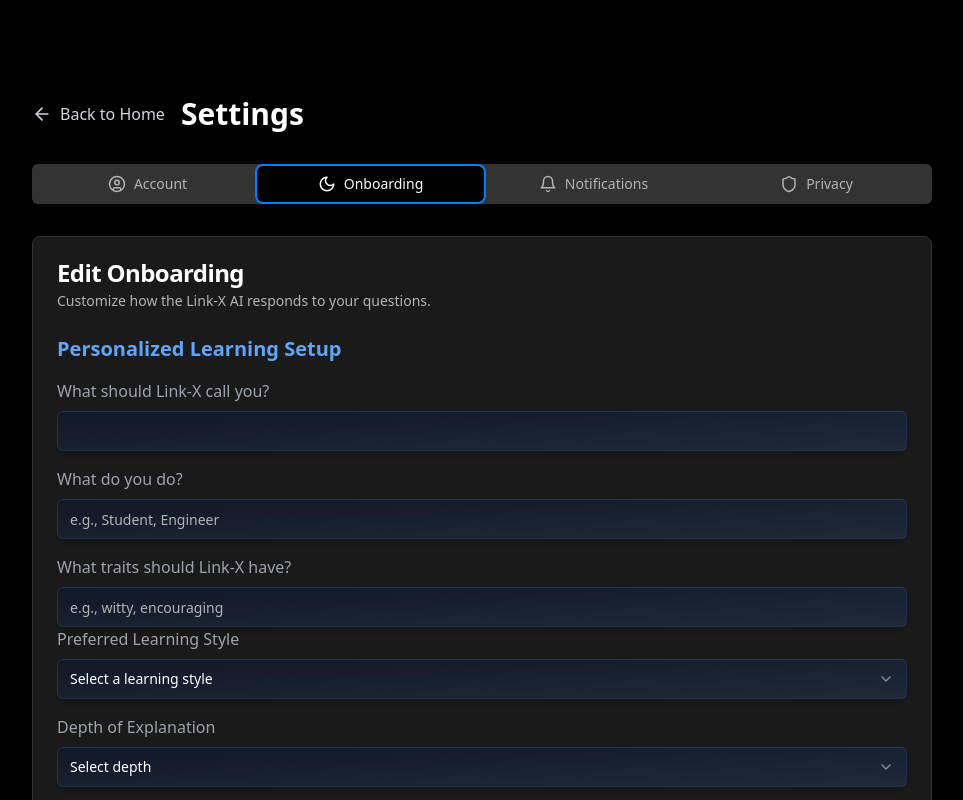
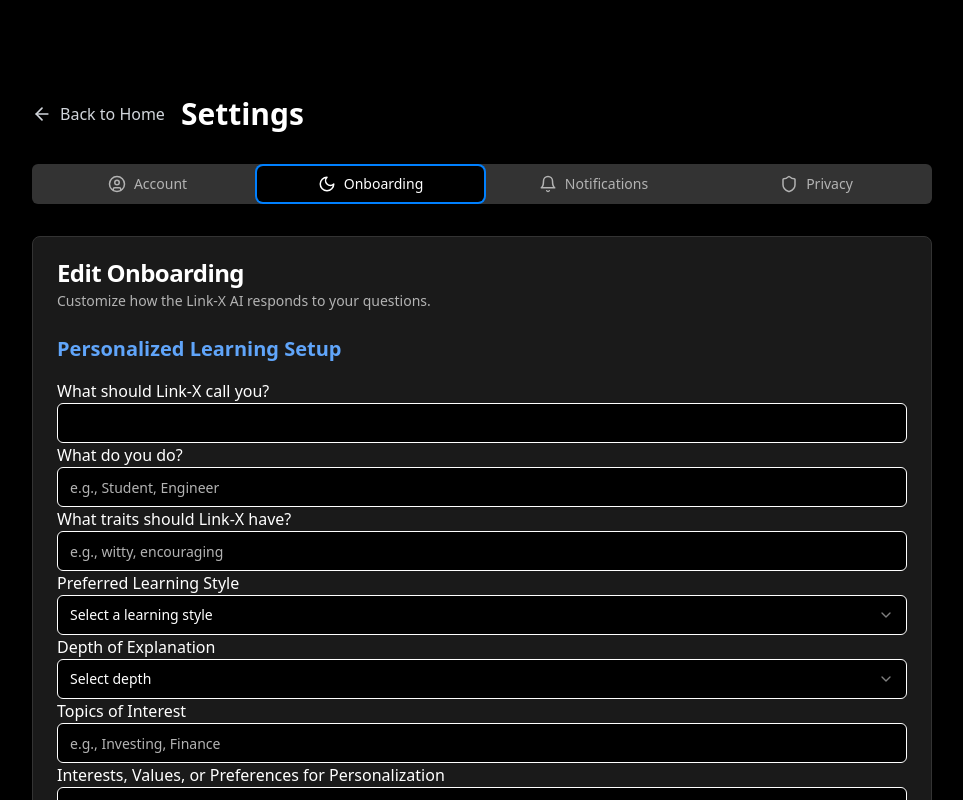
Before and after one commit to explicit09/LINK-X, a Next.js app in the folder coralx-frontend/: page /settings in a window 1280 px wide. Both pictures are taken after a click on the tab "Onboarding". Shown: the top 800 px of the page, without its empty margins (158-1121 px from the left). Built offline with nearby package versions, Linux system fonts and the light colour scheme; no server answers.

Commit message:
style changes

```diff
--- a/coralx-frontend/app/(settings)/settings/page.tsx
+++ b/coralx-frontend/app/(settings)/settings/page.tsx
@@ -202,41 +202,41 @@
                             Personalized Learning Setup
                           </h1>
 
-                          <label className="block mt-4 mb-2 text-gray-400">
+                          <label>
                             What should Link-X call you?
                           </label>
                           <Input
-                            className="bg-gradient-to-br from-gray-900 to-gray-800 border-blue-500/20 shadow-lg"
+
                             type="text"
                             name="name"
                             onChange={(e) => handleChange(e.target.value, "name")}
                           />
 
-                          <label className="block mt-4 mb-2 text-gray-400">What do you do?</label>
+                          <label >What do you do?</label>
                           <Input
-                            className="bg-gradient-to-br from-gray-900 to-gray-800 border-blue-500/20 shadow-lg"
+
                             type="text"
                             name="job"
                             placeholder="e.g., Student, Engineer"
                             onChange={(e) => handleChange(e.target.value, "job")}
                           />
 
-                          <label className="block mt-4 mb-2 text-gray-400">
+                          <label >
                             What traits should Link-X have?
                           </label>
                           <Input
-                            className="bg-gradient-to-br from-gray-900 to-gray-800 border-blue-500/20 shadow-lg"
+
                             type="textarea"
                             name="traits"
                             placeholder="e.g., witty, encouraging"
                             onChange={(e) => handleChange(e.target.value, "traits")}
                           />
 
-                          <label className="block mb-2 text-gray-400">
+                          <label >
                             Preferred Learning Style
                           </label>
                           <Select onValueChange={(value) => handleChange(value, "learningStyle")}>
-                            <SelectTrigger className="bg-gradient-to-br from-gray-900 to-gray-800 border-blue-500/20 shadow-lg">
+                            <SelectTrigger >
                               <SelectValue placeholder="Select a learning style" />
                             </SelectTrigger>
                             <SelectContent className="z-50 bg-gradient-to-br from-gray-900 to-gray-800 border-blue-500/20 shadow-lg text-gray-100">
@@ -255,11 +255,11 @@
                             </SelectContent>
                           </Select>
 
-                          <label className="block mt-4 mb-2 text-gray-400">
+                          <label >
                             Depth of Explanation
                           </label>
                           <Select onValueChange={(value) => handleChange(value, "depth")}>
-                            <SelectTrigger className="bg-gradient-to-br from-gray-900 to-gray-800 border-blue-500/20 shadow-lg">
+                            <SelectTrigger >
                               <SelectValue placeholder="Select depth" />
                             </SelectTrigger>
                             <SelectContent className="z-50 bg-gradient-to-br from-gray-900 to-gray-800 border-blue-500/20 shadow-lg text-gray-100">
@@ -268,31 +268,31 @@
                             </SelectContent>
                           </Select>
 
-                          <label className="block mt-4 mb-2 text-gray-400">Topics of Interest</label>
+                          <label >Topics of Interest</label>
                           <Input
-                            className="bg-gradient-to-br from-gray-900 to-gray-800 border-blue-500/20 shadow-lg"
+
                             type="text"
                             name="topics"
                             placeholder="e.g., Investing, Finance"
                             onChange={(e) => handleChange(e.target.value, "topics")}
                           />
 
-                          <label className="block mt-4 mb-2 text-gray-400">
+                          <label >
                             Interests, Values, or Preferences for Personalization
                           </label>
                           <Input
-                            className="bg-gradient-to-br from-gray-900 to-gray-800 border-blue-500/20 shadow-lg"
+
                             type="text"
                             name="interests"
                             placeholder="e.g., Basketball, Video Games"
                             onChange={(e) => handleChange(e.target.value, "interests")}
                           />
 
-                          <label className="block mt-4 mb-2 text-gray-400">
+                          <label >
                             Preferred Study Schedule
                           </label>
                           <Select onValueChange={(value) => handleChange(value, "schedule")}>
-                            <SelectTrigger className="bg-gradient-to-br from-gray-900 to-gray-800 border-blue-500/20 shadow-lg">
+                            <SelectTrigger >
                               <SelectValue placeholder="Select schedule" />
                             </SelectTrigger>
                             <SelectContent className="z-50 bg-gradient-to-br from-gray-900 to-gray-800 border-blue-500/20 shadow-lg text-gray-100">
```
